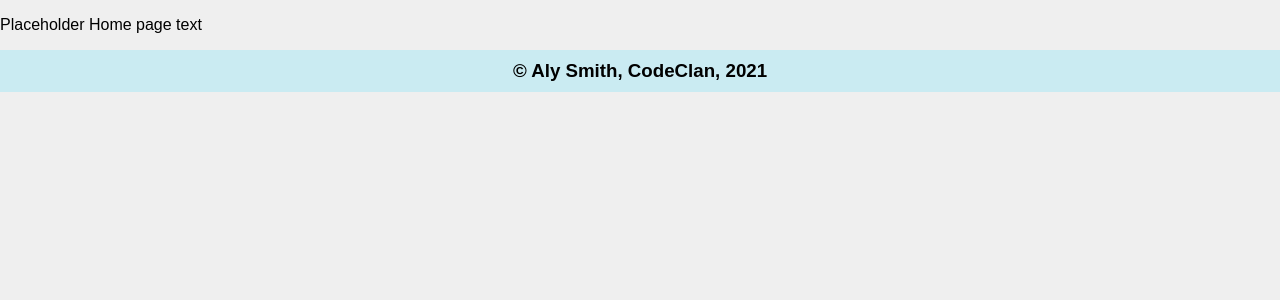
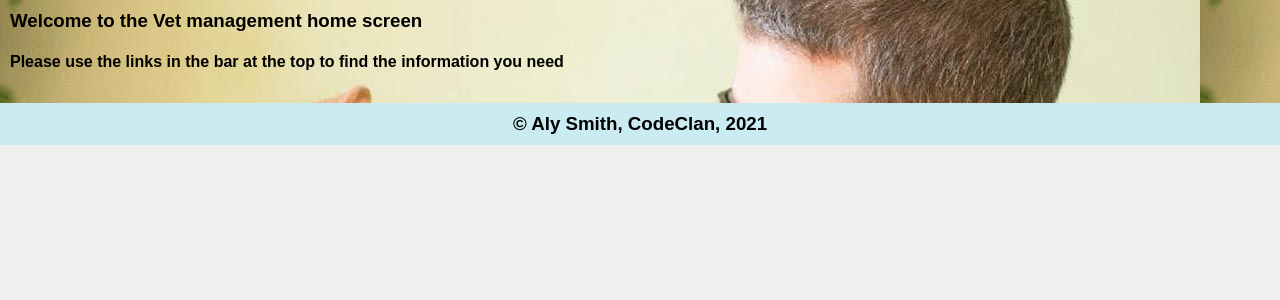
Before and after one commit to JaSmith13/vet_management_project, a Flask app: page / in a window 1280 px wide. Shown: the part 113-413 px from the top of the page. Run offline with Flask 2, Linux system fonts and the light colour scheme.

Commit message:
adds background image to home page

```diff
--- a/vet_management/static/style.css
+++ b/vet_management/static/style.css
@@ -28,6 +28,25 @@ nav{
     background-color: #A9A9A9;
     padding: 5px;
 }
+
+#img_container{
+    background-image: url('img/background_img.jpeg');
+}
+/* img{
+    opacity: 50%;
+    width: 80%;
+    justify-self: center;
+    position: relative;
+    margin-left: 10%;
+} */
+
+/* #home_screen_text{
+    font-size: larger;
+    position: absolute;
+    text-align: center;
+    top: 40%;
+    left: 25%;
+} */
 
 main > h3{
     margin-left: 10px;
--- a/vet_management/templates/index.html
+++ b/vet_management/templates/index.html
@@ -2,7 +2,12 @@
 
 {% block content %}
     <section>
-
-        <p>Placeholder Home page text</p>
+        <div id="img_container">
+            <!-- <img src="/static/img/background_img.jpeg" alt="a shiba inu fist bumping a male vet"> -->
+            <hgroup id="home_screen_text">
+                <h3>Welcome to the Vet management home screen</h3>
+                <h4>Please use the links in the bar at the top to find the information you need</h4>
+            </hgroup>
+        </div>
     </section>
 {% endblock %}
```
Also changed, not shown: vet_management/static/img/background_img.jpeg (added).
